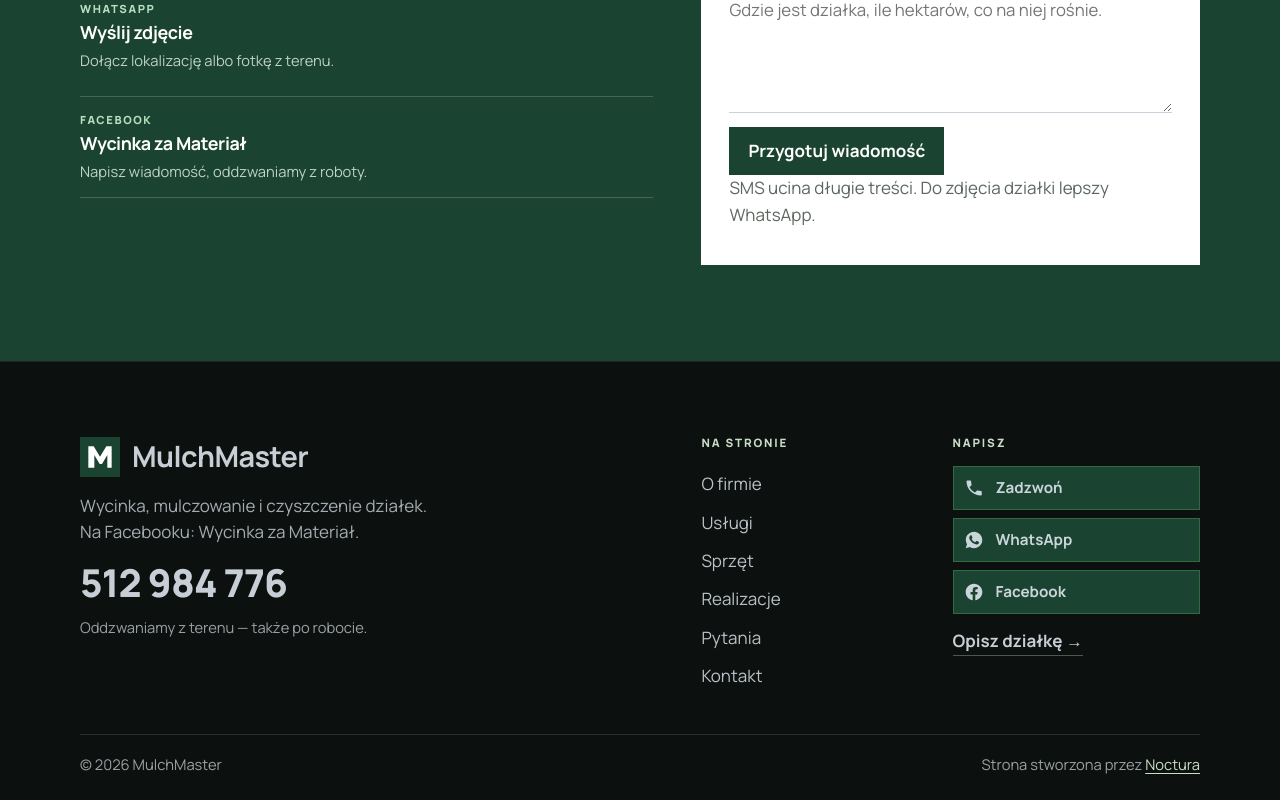
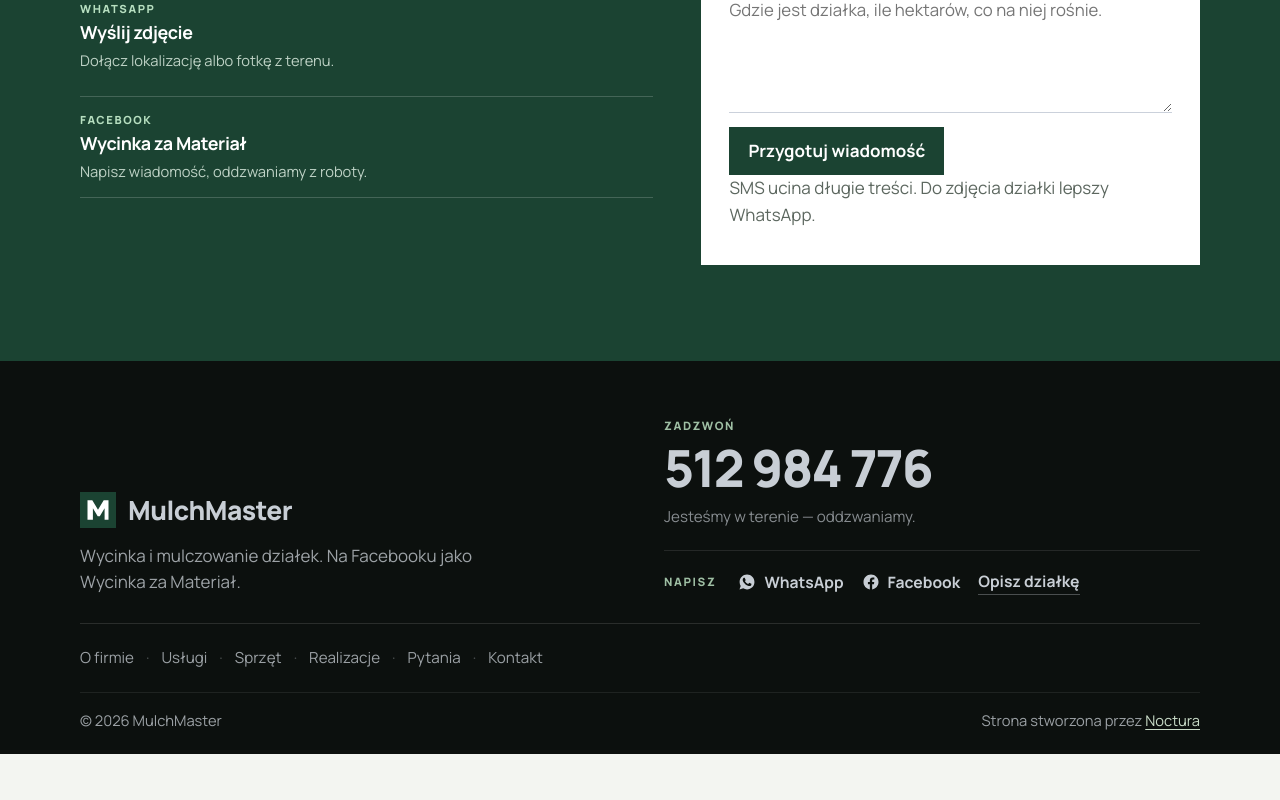
Before and after one commit to kubapythonmaster/mulchmaster, a React (Vite) app: page / in a window 1280 px wide. Shown: the part 6099-6899 px from the top of the page. After the commit the page ends 6853 px from the top, so only its background shows below. Built offline with nearby package versions, Linux system fonts and the light colour scheme; a web font is replaced by a local one.

Commit message:
Restyle footer as sign-off, not template columns.

```diff
--- a/src/components/Footer.jsx
+++ b/src/components/Footer.jsx
@@ -10,7 +10,7 @@ import { Mark } from "./Mark.jsx";
 
 function IconWhatsApp() {
   return (
-    <svg viewBox="0 0 24 24" width="20" height="20" aria-hidden="true">
+    <svg viewBox="0 0 24 24" width="18" height="18" aria-hidden="true">
       <path
         fill="currentColor"
         d="M12.04 2C6.58 2 2.15 6.4 2.15 11.84c0 1.96.52 3.8 1.44 5.4L2 22l4.92-1.55a9.9 9.9 0 0 0 5.12 1.4h.01c5.46 0 9.89-4.4 9.89-9.84C21.94 6.4 17.5 2 12.04 2zm5.79 13.98c-.24.68-1.4 1.24-1.94 1.32-.5.07-1.13.1-1.82-.11-.42-.13-.96-.31-1.65-.61-2.9-1.25-4.78-4.17-4.93-4.36-.14-.2-1.18-1.57-1.18-3 0-1.42.74-2.12 1-2.41.26-.29.57-.36.76-.36h.55c.17 0 .4-.06.63.48.24.55.81 1.98.88 2.12.07.14.12.31.02.5-.1.2-.14.32-.28.49-.14.17-.3.38-.42.51-.14.14-.29.29-.12.57.17.28.74 1.22 1.59 1.98 1.1.97 2.02 1.27 2.3 1.41.29.14.45.12.62-.07.17-.2.72-.84.91-1.13.2-.28.39-.24.65-.14.26.1 1.66.78 1.95.92.28.14.47.21.54.33.07.12.07.68-.17 1.36z"
@@ -21,7 +21,7 @@ function IconWhatsApp() {
 
 function IconFacebook() {
   return (
-    <svg viewBox="0 0 24 24" width="20" height="20" aria-hidden="true">
+    <svg viewBox="0 0 24 24" width="18" height="18" aria-hidden="true">
       <path
         fill="currentColor"
         d="M22 12.07C22 6.5 17.52 2 12 2S2 6.5 2 12.07c0 5.02 3.66 9.18 8.44 9.93v-7.03H7.9v-2.9h2.54V9.85c0-2.5 1.49-3.89 3.77-3.89 1.09 0 2.24.2 2.24.2v2.46h-1.26c-1.24 0-1.63.77-1.63 1.56v1.88h2.78l-.44 2.9h-2.34V22c4.78-.75 8.44-4.91 8.44-9.93z"
@@ -30,70 +30,51 @@ function IconFacebook() {
   );
 }
 
-function IconPhone() {
-  return (
-    <svg viewBox="0 0 24 24" width="20" height="20" aria-hidden="true">
-      <path
-        fill="currentColor"
-        d="M6.6 10.8c1.4 2.8 3.8 5.1 6.6 6.6l2.2-2.2c.3-.3.7-.4 1.1-.2 1.2.4 2.5.6 3.8.6.6 0 1 .4 1 1V20c0 .6-.4 1-1 1C10.6 21 3 13.4 3 4c0-.6.4-1 1-1h3.5c.6 0 1 .4 1 1 0 1.3.2 2.6.6 3.8.1.4 0 .8-.3 1.1L6.6 10.8z"
-      />
-    </svg>
-  );
-}
-
 export function Footer() {
   return (
     <footer className="footer">
-      <div className="wrap footer-top">
-        <div className="footer-brand-block">
+      <div className="wrap footer-main">
+        <div className="footer-signoff">
           <a className="footer-brand" href="#start">
             <Mark />
             <span>MulchMaster</span>
           </a>
           <p className="footer-tag">
-            Wycinka, mulczowanie i czyszczenie działek.
-            <br />
-            Na Facebooku: {FACEBOOK_NAME}.
+            Wycinka i mulczowanie działek. Na Facebooku jako {FACEBOOK_NAME}.
           </p>
+        </div>
+
+        <div className="footer-call">
+          <p className="footer-call-label">Zadzwoń</p>
           <a className="footer-phone" href={PHONE_HREF}>
             {PHONE_DISPLAY}
           </a>
-          <p className="footer-hours">Oddzwaniamy z terenu — także po robocie.</p>
-        </div>
-
-        <nav className="footer-nav" aria-label="Stopka">
-          <div className="footer-col">
-            <p className="footer-label">Na stronie</p>
-            <ul>
-              <li><a href="#o-firmie">O firmie</a></li>
-              <li><a href="#uslugi">Usługi</a></li>
-              <li><a href="#sprzet">Sprzęt</a></li>
-              <li><a href="#realizacje">Realizacje</a></li>
-              <li><a href="#pytania">Pytania</a></li>
-              <li><a href="#kontakt">Kontakt</a></li>
-            </ul>
-          </div>
-
-          <div className="footer-col footer-col--write">
-            <p className="footer-label">Napisz</p>
-            <div className="footer-social">
-              <a className="footer-social-btn" href={PHONE_HREF}>
-                <IconPhone />
-                <span>Zadzwoń</span>
-              </a>
-              <a className="footer-social-btn" href={WHATSAPP} {...external}>
-                <IconWhatsApp />
-                <span>WhatsApp</span>
-              </a>
-              <a className="footer-social-btn" href={FACEBOOK} {...external}>
-                <IconFacebook />
-                <span>Facebook</span>
-              </a>
-            </div>
-            <a className="footer-write-link" href="#kontakt">
-              Opisz działkę →
+          <p className="footer-hours">Jesteśmy w terenie — oddzwaniamy.</p>
+          <div className="footer-write">
+            <span className="footer-write-label">Napisz</span>
+            <a className="footer-icon-link" href={WHATSAPP} {...external}>
+              <IconWhatsApp />
+              WhatsApp
+            </a>
+            <a className="footer-icon-link" href={FACEBOOK} {...external}>
+              <IconFacebook />
+              Facebook
+            </a>
+            <a className="footer-icon-link footer-icon-link--text" href="#kontakt">
+              Opisz działkę
             </a>
           </div>
+        </div>
+      </div>
+
+      <div className="wrap footer-links-row">
+        <nav className="footer-inline" aria-label="Stopka">
+          <a href="#o-firmie">O firmie</a>
+          <a href="#uslugi">Usługi</a>
+          <a href="#sprzet">Sprzęt</a>
+          <a href="#realizacje">Realizacje</a>
+          <a href="#pytania">Pytania</a>
+          <a href="#kontakt">Kontakt</a>
         </nav>
       </div>
 
--- a/src/styles.css
+++ b/src/styles.css
@@ -1597,8 +1597,7 @@ a {
 .footer {
   background: var(--navy-deep);
   color: #e8eef6db;
-  padding: 72px 0 0;
-  border-top: 1px solid rgba(255, 255, 255, 0.08);
+  padding: 56px 0 0;
 }
 
 .footer a {
@@ -1610,81 +1609,54 @@ a {
   color: #c9dcc8;
 }
 
-.footer-top {
-  display: grid;
-  gap: 40px;
-  padding-bottom: 40px;
-}
-
-.footer-brand-block {
-  max-width: 28rem;
+.footer-main {
+  display: grid;
+  gap: 36px;
+  padding-bottom: 28px;
+  border-bottom: 1px solid rgba(255, 255, 255, 0.12);
 }
 
 .footer-brand {
   display: inline-flex;
   align-items: center;
   gap: 12px;
-  margin: 0 0 14px;
+  margin: 0 0 12px;
   font-family: var(--display);
-  font-size: clamp(1.45rem, 4vw, 1.8rem);
+  font-size: clamp(1.35rem, 3.5vw, 1.65rem);
   letter-spacing: -0.02em;
   color: #fff;
-  font-weight: 700;
+  font-weight: 800;
 }
 
 .footer .mark {
-  width: 40px;
-  height: 40px;
+  width: 36px;
+  height: 36px;
   flex: none;
 }
 
 .footer-tag {
-  margin: 0 0 18px;
-  max-width: 26rem;
-  color: #e8eef6b3;
+  margin: 0;
+  max-width: 28rem;
+  color: #e8eef6a8;
   line-height: 1.55;
 }
 
-.footer-label {
-  margin: 0 0 14px;
+.footer-call-label,
+.footer-write-label {
+  margin: 0 0 8px;
   font-size: 0.72rem;
   font-weight: 800;
-  letter-spacing: 0.16em;
+  letter-spacing: 0.14em;
   text-transform: uppercase;
-  color: #c9dcc8;
-}
-
-.footer-nav {
-  display: grid;
-  grid-template-columns: 1fr 1.15fr;
-  gap: 28px 36px;
-  align-items: start;
-}
-
-.footer-col ul {
-  list-style: none;
-  margin: 0;
-  padding: 0;
-  display: grid;
-  gap: 2px;
-}
-
-.footer-col li a {
-  display: inline-block;
-  padding: 5px 0;
-  color: #e8eef6cc;
-}
-
-.footer-col li a:hover {
-  color: #c9dcc8;
+  color: #9fbfa4;
 }
 
 .footer-phone {
   display: inline-block;
   font-family: var(--sans);
-  font-size: clamp(1.85rem, 4vw, 2.4rem);
-  letter-spacing: -0.02em;
-  line-height: 1;
+  font-size: clamp(2.2rem, 6vw, 3.2rem);
+  letter-spacing: -0.035em;
+  line-height: 0.95;
   font-weight: 800;
   color: #c9dcc8;
 }
@@ -1694,52 +1666,80 @@ a {
 }
 
 .footer-hours {
-  margin: 12px 0 0;
-  max-width: 24rem;
-  font-size: 0.92rem;
-  color: #e8eef6a6;
-}
-
-.footer-social {
-  display: grid;
-  gap: 8px;
-}
-
-.footer-social-btn {
+  margin: 10px 0 0;
+  font-size: 0.95rem;
+  color: #e8eef68f;
+}
+
+.footer-write {
+  display: flex;
+  flex-wrap: wrap;
+  align-items: center;
+  gap: 8px 18px;
+  margin-top: 22px;
+  padding-top: 18px;
+  border-top: 1px solid rgba(255, 255, 255, 0.1);
+}
+
+.footer-write-label {
+  margin: 0;
+  width: 100%;
+}
+
+.footer-icon-link {
   display: inline-flex;
   align-items: center;
-  gap: 12px;
-  min-height: 44px;
-  padding: 0 14px 0 10px;
-  border: 1px solid #2f6a45;
-  background: #1b4332;
+  gap: 8px;
   color: #b7dfc0;
   font-weight: 700;
-  font-size: 0.95rem;
-}
-
-.footer-social-btn svg {
+  font-size: 0.98rem;
+}
+
+.footer-icon-link svg {
   flex: none;
   display: block;
 }
 
-.footer-social-btn:hover {
-  background: #24573f;
-  border-color: #b7dfc0;
+.footer-icon-link:hover {
   color: #fff;
 }
 
-.footer-write-link {
-  display: inline-block;
-  margin-top: 14px;
-  font-weight: 700;
+.footer-icon-link--text {
+  color: #e8eef6cc;
+  border-bottom: 1px solid rgba(232, 238, 246, 0.28);
+  padding-bottom: 1px;
+}
+
+.footer-icon-link--text:hover {
+  border-bottom-color: #c9dcc8;
+}
+
+.footer-links-row {
+  padding: 18px 0;
+}
+
+.footer-inline {
+  display: flex;
+  flex-wrap: wrap;
+  gap: 8px 0;
+  align-items: center;
+}
+
+.footer-inline a {
+  color: #e8eef6a6;
+  font-size: 0.95rem;
+  padding: 4px 0;
+}
+
+.footer-inline a:not(:last-child)::after {
+  content: "·";
+  margin: 0 12px;
+  color: rgba(232, 238, 246, 0.28);
+  pointer-events: none;
+}
+
+.footer-inline a:hover {
   color: #c9dcc8;
-  border-bottom: 1px solid rgba(201, 220, 200, 0.35);
-}
-
-.footer-write-link:hover {
-  color: #fff;
-  border-bottom-color: #fff;
 }
 
 .footer-base {
@@ -1748,8 +1748,8 @@ a {
   justify-content: space-between;
   align-items: center;
   gap: 10px 18px;
-  padding: 18px 0 24px;
-  border-top: 1px solid rgba(255, 255, 255, 0.12);
+  padding: 16px 0 22px;
+  border-top: 1px solid rgba(255, 255, 255, 0.08);
   font-size: 0.92rem;
   color: #e8eef6a6;
 }
@@ -1916,7 +1916,17 @@ dialog.lightbox::backdrop {
 }
 
 @media (min-width: 720px) {
-  .footer-top,
+  .footer-main {
+    grid-template-columns: 1fr 1fr;
+    gap: 48px;
+    align-items: end;
+  }
+
+  .footer-write-label {
+    width: auto;
+    margin-right: 4px;
+  }
+
   .contact-grid {
     grid-template-columns: 1.15fr 1fr;
     gap: 48px;
```
